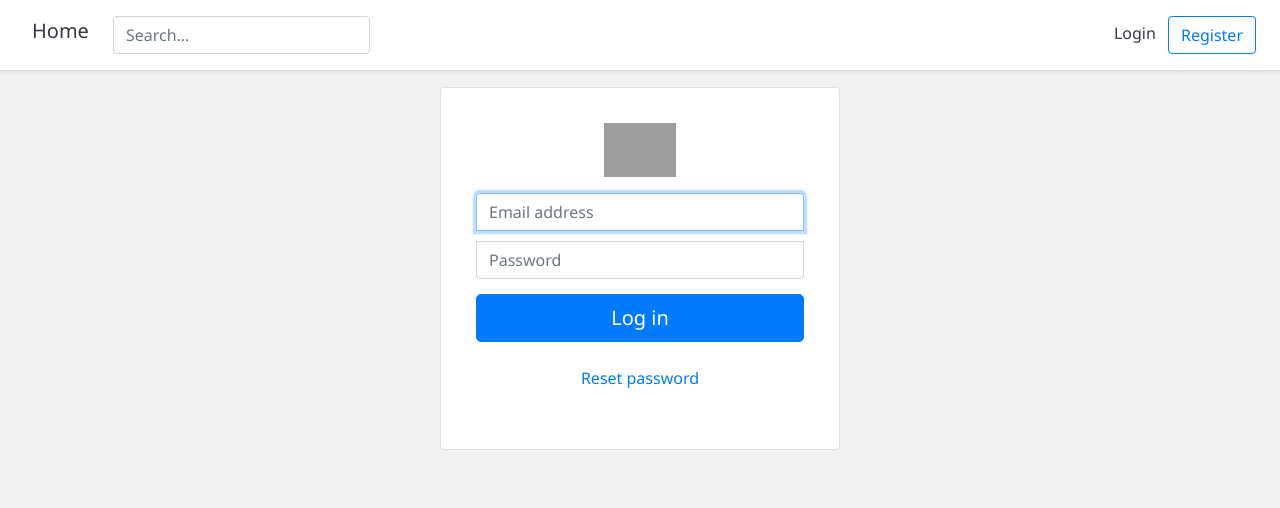
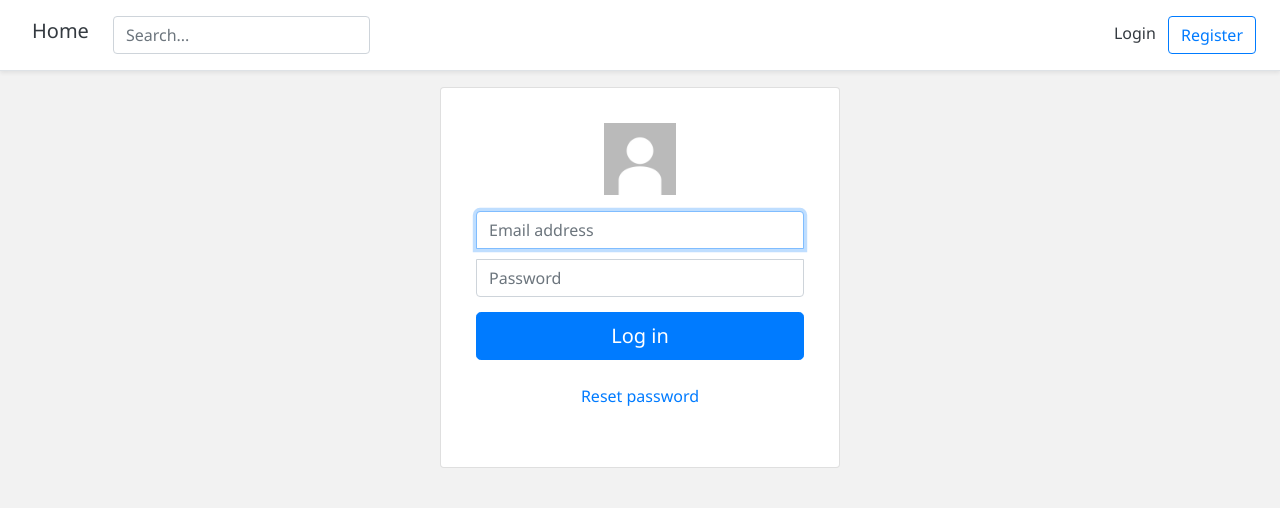
Before and after one commit to SamanthaChia/AWDCW2, a Django app: template coursework2/accounts/templates/accounts/login.html in a window 1280 px wide. Shown: the top 508 px of the page. Run offline with Django 3.2, Linux system fonts and the light colour scheme; the template is opened without the code that fills it: values that come from a table or form of the project are taken from there, others are empty; some libraries are stand-ins or nearby versions; grey boxes are pictures that could not be loaded.

Commit message:
minor changes to img alt names and sec

```diff
--- a/coursework2/accounts/templates/accounts/login.html
+++ b/coursework2/accounts/templates/accounts/login.html
@@ -33,7 +33,7 @@
 		  <div class="card-body">
 		    <form class="form-signin" method="post">{% csrf_token %}
 				<div class="d-flex flex-column pb-3">
-				<img class="img-fluid mx-auto d-block" src="{% static 'codingwithmitch/logo_250_250_transparent.png' %}" alt="codingwithmitch logo" width="72" height="72">
+				<img class="img-fluid mx-auto d-block" src="{% static 'defaultImgs/default_profile_image.jpg' %}" alt="default profile img" width="72" height="72">
 				</div>
 				<input type="email" name="email" id="inputEmail" class="form-control" placeholder="Email address" required autofocus>
 
--- a/coursework2/templates/snippets/header.html
+++ b/coursework2/templates/snippets/header.html
@@ -36,7 +36,7 @@
 							</div>
 
 							<div class="btn-group dropleft">
-								<img class="account-image rounded-circle m-auto d-block dropdown-toggle" id="id_profile_links" data-toggle="dropdown" aria-haspopup="true" aria-expanded="false" src="{{request.user.profile_image.url}}" alt="codingwithmitch logo" width="40" height="40">
+								<img class="account-image rounded-circle m-auto d-block dropdown-toggle" id="id_profile_links" data-toggle="dropdown" aria-haspopup="true" aria-expanded="false" src="{{request.user.profile_image.url}}" alt="rounded default img" width="40" height="40">
 								<div class="dropdown-menu" aria-labelledby="id_profile_links">
 									<a class="dropdown-item" href="#">Account</a>
 									<a class="dropdown-item" href="#">Logout</a>
```
